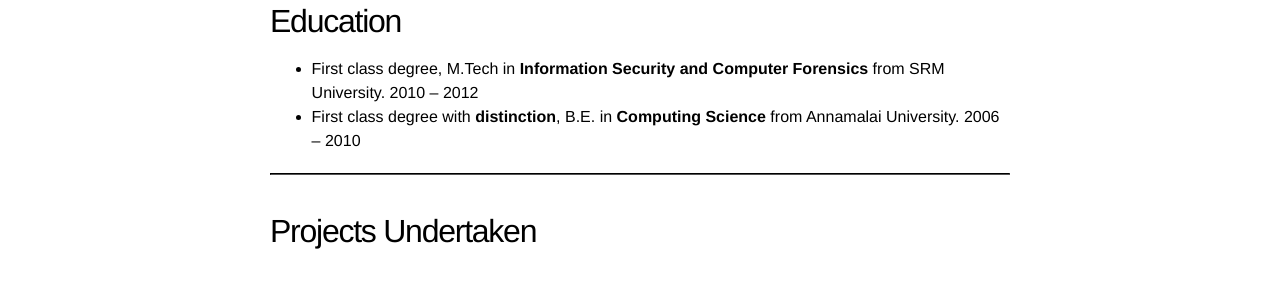
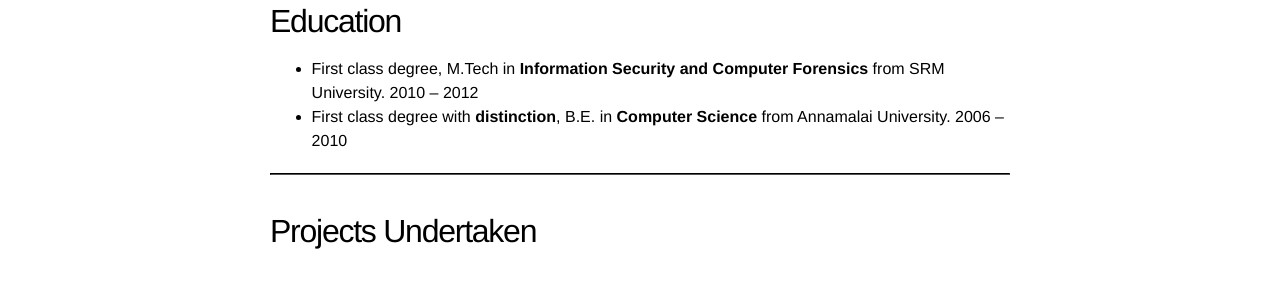
Before and after one commit to samueljohnson/samueljohnson.github.io.archive, a Jekyll site: the page built from cv.markdown, in a window 1280 px wide and 900 px high, scrolled down 1081 px. Shown: the part 152-440 px from the top of the window. Built offline with Jekyll 4.4.1, drawn with Linux system fonts in a browser that asks for light colours; nearby versions of some CDN libraries.

Commit message:
Fixed Typo

```diff
--- a/cv.markdown
+++ b/cv.markdown
@@ -51,7 +51,7 @@
 ## Education
 
   * First class degree, M.Tech in **Information Security and Computer Forensics** from SRM University. 2010 – 2012
-  * First class degree with **distinction**, B.E. in **Computing Science** from Annamalai University. 2006 – 2010
+  * First class degree with **distinction**, B.E. in **Computer Science** from Annamalai University. 2006 – 2010
 
 ----
 
```
